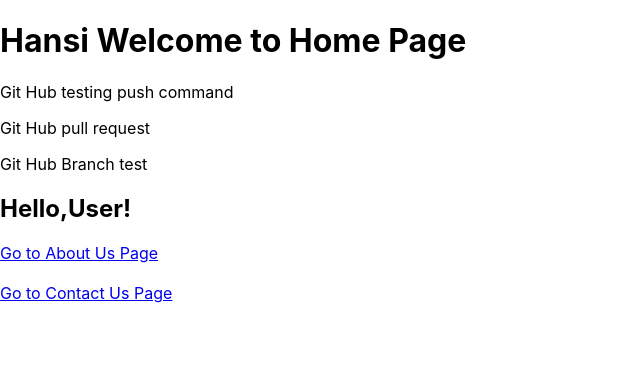
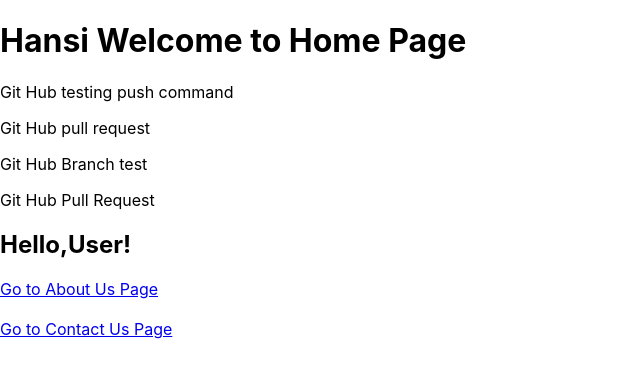
Before and after one commit to hansitharuka/git-practice, a React (Create React App) app: page / in a window 1280 px wide. Shown: the top 376 px of the page, without its empty margins (0-640 px from the left). Built offline with nearby package versions, Linux system fonts and the light colour scheme.

Commit message:
Add pull request example

```diff
--- a/src/Pages/Home.js
+++ b/src/Pages/Home.js
@@ -21,7 +21,10 @@
 
         <p>Git Hub Branch test</p>
 
+        <p>Git Hub Pull Request</p>
+
         <h2>{getGreeting()}</h2>
+
 
         {/* <h2>{alert("National Institute Of Business Management")}</h2> */}
 
```
